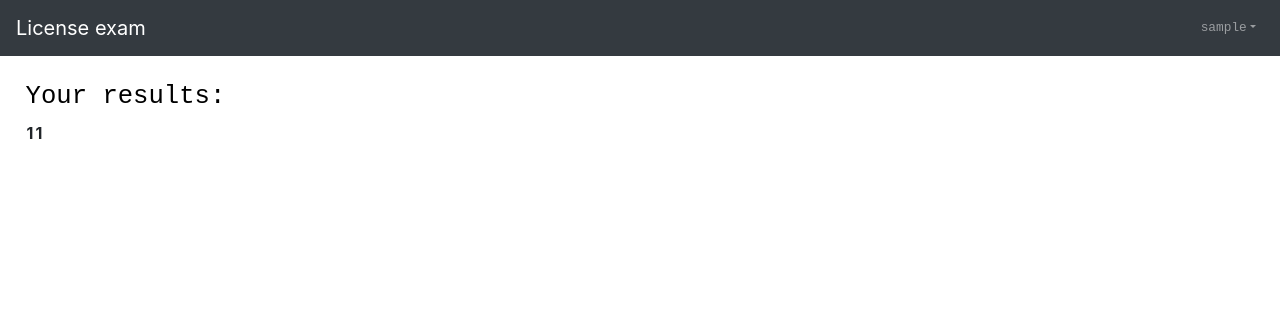
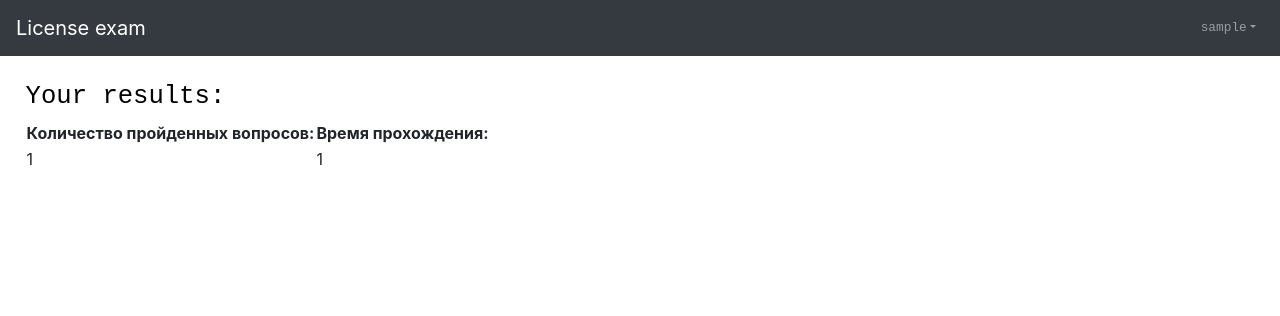
Before and after one commit to school-letovo/licenseexam_web, a Django app: page /results/ in a window 1280 px wide. Shown: the top 316 px of the page. Run offline with Django 3.2, Linux system fonts and the light colour scheme; a user stored in the database is signed in; tables that the repository leaves empty hold one stand-in row (values such as "Sample post"); lists and menus that the app fills with data are empty; some libraries are stand-ins or nearby versions.

Commit message:
added first string in the table

```diff
--- a/templates/results.html
+++ b/templates/results.html
@@ -22,9 +22,10 @@
     <h2>Your results:</h2>
 
     <table>
+        <tr><th>Количество пройденных вопросов:</th> <th>Время прохождения:</th></tr>
     {% for result in all_results %}
-        <tr> <th>{{ result.question_count }}</th>
-            <th> {{ result.result_time }}</th>
+        <tr> <td>{{ result.question_count }}</td>
+            <td> {{ result.result_time }}</td>
         </tr>
     {% endfor %}
     </table>
```
